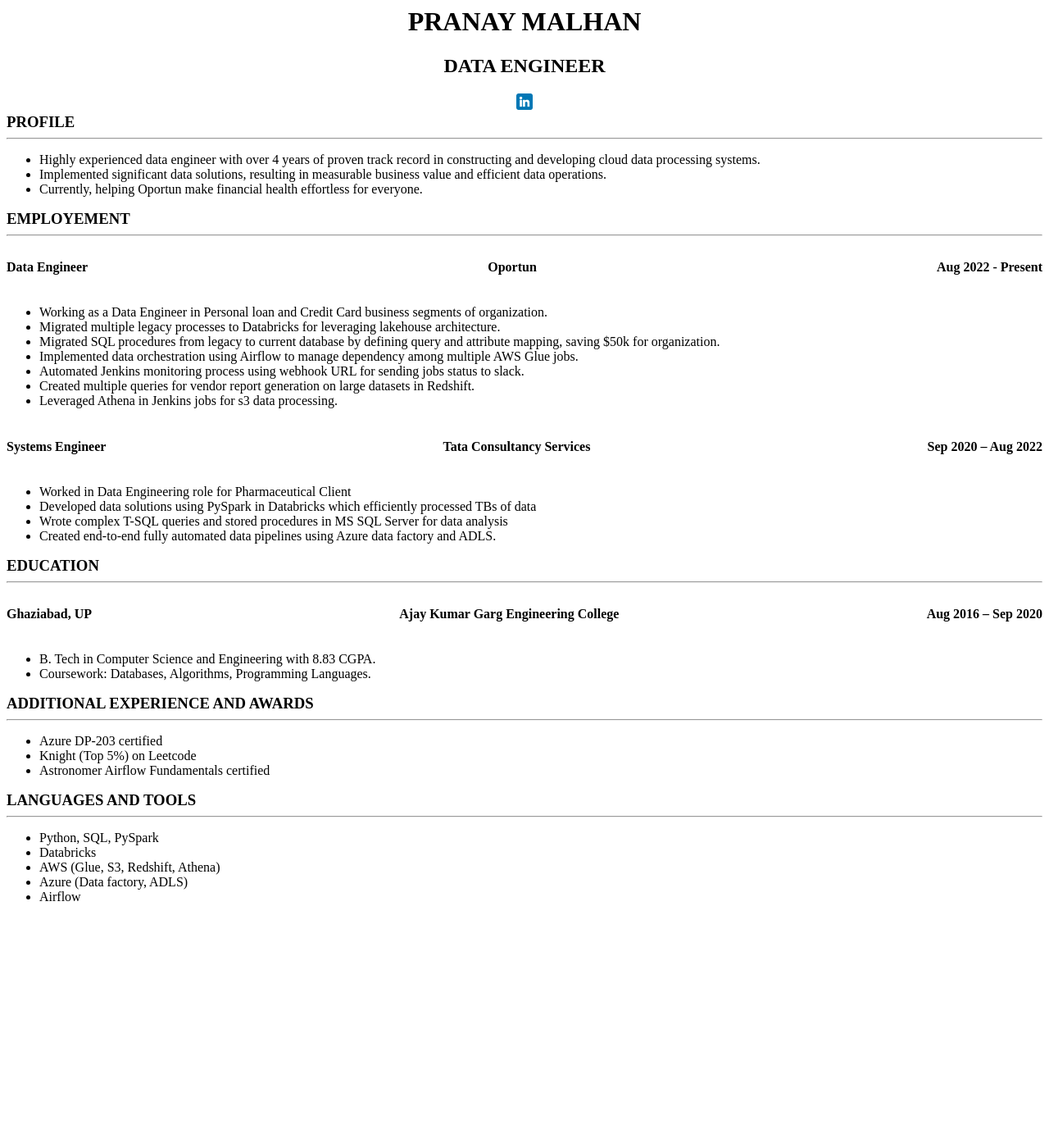
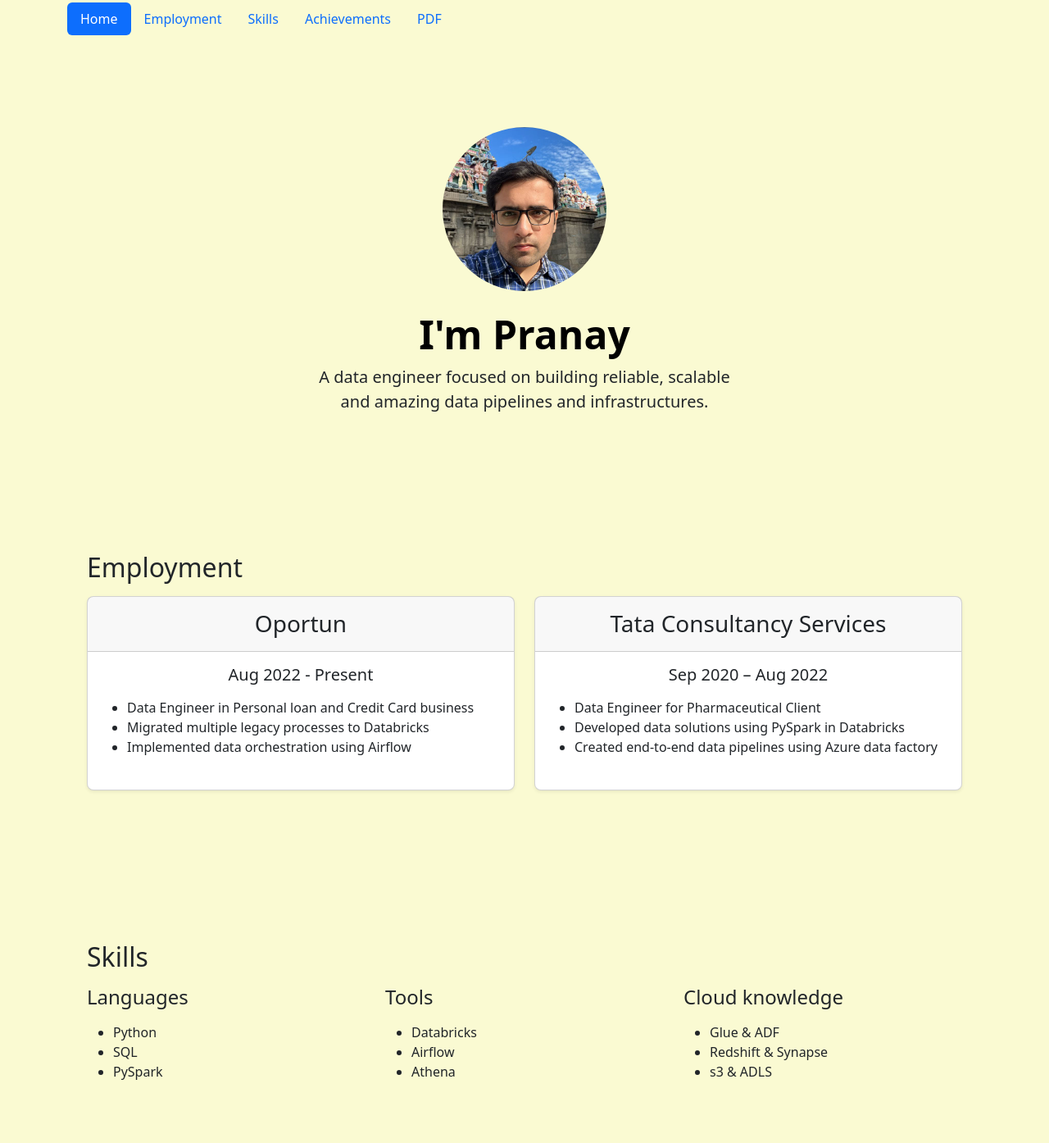
Before and after one commit to pranaymalhan/pranaymalhan.github.io, a plain HTML site: page index.html in a window 1280 px wide. Shown: the part 13-1407 px from the top of the page at 82% size. Before the commit the page ends 1132 px from the top, so only its background shows below. Drawn offline with nearby package versions, Linux system fonts and the light colour scheme.

Commit message:
Modified layout

```diff
--- /dev/null
+++ b/assets/css/style.css
@@ -0,0 +1,8 @@
+body {
+    background-color: lightgoldenrodyellow;
+}
+
+.icon {
+    height: 20px;
+    width: 20px;
+}
--- a/css/style.css
+++ /dev/null
@@ -1,29 +0,0 @@
-.top {
-    text-align: center;
-}
-
-h3 {
-    display: inline;
-}
-
-.profile {
-    text-align: justify;
-}
-
-h1,h2,h3 {
-    text-transform: uppercase;
-}
-
-.emp-info {
-    display: inline-block;
-}
-
-.gist {
-    display: flex;
-    justify-content: space-between
-}
-
-.icon {
-    height: 20px;
-    width: 20px;
-}
--- a/index.html
+++ b/index.html
@@ -4,101 +4,128 @@
     <meta charset="UTF-8">
     <meta name="viewport" content="width=device-width, initial-scale=1.0">
     <title>Portfolio</title>
-    <link rel="stylesheet" href="./css/style.css">
+    <link href="https://cdn.jsdelivr.net/npm/bootstrap@5.3.0-alpha2/dist/css/bootstrap.min.css" rel="stylesheet"
+    integrity="sha384-aFq/bzH65dt+w6FI2ooMVUpc+21e0SRygnTpmBvdBgSdnuTN7QbdgL+OapgHtvPp" crossorigin="anonymous">
+    <link rel="stylesheet" href="./assets/css/style.css">
+    <title>Portfolio</title>
 </head>
 <body>
-    <div class="main">
-        <div class="top">
-            <h1>Pranay Malhan</h1>
-            <h2>Data Engineer</h2>
-            <a href="https://www.linkedin.com/in/pranay-malhan/"><img src="./assets/images/linkedin-icon.png" alt="linkedin icon" class="icon"></a>
+    <div class="container">
+        <nav class="navbar d-flex justify-content-left py-3">
+          <ul class="nav nav-pills">
+            <li class="nav-item"><a href="#" class="nav-link active" aria-current="page">Home</a></li>
+            <li class="nav-item"><a href="#employment" class="nav-link">Employment</a></li>
+            <li class="nav-item"><a href="#skills" class="nav-link">Skills</a></li>
+            <li class="nav-item"><a href="#achievements" class="nav-link">Achievements</a></li>
+            <li class="nav-item"><a href="./assets/resume/resume.pdf" target="_blank" class="nav-link">PDF</a></li>
+          </ul>
+        </nav>
+
+        <div class="px-4 py-5 my-5 text-center">
+            <img class="d-block mx-auto mb-4 rounded-circle" src="./assets/images/image-self.jpg" alt="" width="200" height="200">
+            <h1 class="display-5 fw-bold text-body-emphasis">I'm Pranay</h1>
+            <div class="col-lg-6 mx-auto">
+            <p class="lead mb-4">A data engineer focused on building reliable, scalable and amazing data pipelines and infrastructures.</p>
             </div>
-        <div class="profile">
-            <h3>Profile</h3>
-            <hr/>
-            <ul>
-                <li>
-                    Highly experienced data engineer with over 4 years of proven track record in constructing and developing
-                    cloud data processing systems.
-                </li>
-                <li>
-                    Implemented significant data solutions, resulting in measurable business value and efficient data
-                    operations.
-                </li>
-                <li>
-                    Currently, helping Oportun make financial health effortless for everyone.
-                </li>
-            </ul>
         </div>
-        <div class="employment">
-            <h3>Employement</h3>
-            <hr/>
-            <div id="employment1">
-                <div class="gist">
-                    <h4 class="emp-info" id="role">Data Engineer</h4>
-                    <h4 class="emp-info" id="company">Oportun</h4>
-                    <h4 class="emp-info" id="tenure">Aug 2022 - Present</h4>
+
+        <div class="px-4 py-5 my-5" id="employment">
+            <h2 class="pb-2">Employment</h2>
+
+            <div class="row row-cols-1 row-cols-md-2 mb-3 ">
+            <div class="col">
+                <div class="card mb-4 rounded-3 shadow-sm">
+                <div class="card-header py-3 text-center">
+                    <h3 class="my-0 fw-normal">Oportun</h3>
                 </div>
-                <ul>
-                    <li>Working as a Data Engineer in Personal loan and Credit Card business segments of organization.</li>
-                    <li>Migrated multiple legacy processes to Databricks for leveraging lakehouse architecture.</li>
-                    <li>Migrated SQL procedures from legacy to current database by defining query and attribute mapping, saving
-$50k for organization.</li>
-                    <li>Implemented data orchestration using Airflow to manage dependency among multiple AWS Glue jobs.</li>
-                    <li>Automated Jenkins monitoring process using webhook URL for sending jobs status to slack.</li>
-                    <li>Created multiple queries for vendor report generation on large datasets in Redshift.</li>
-                    <li>Leveraged Athena in Jenkins jobs for s3 data processing.</li>
-                </ul>
-            </div>
-            <div id="employment2">
-                <div class="gist">
-                    <h4 class="emp-info" id="role">Systems Engineer</h4>
-                    <h4 class="emp-info" id="company">Tata Consultancy Services</h4>
-                    <h4 class="emp-info" id="tenure">Sep 2020 – Aug 2022</h4>
-                </div>
-                <ul>
-                    <li>Worked in Data Engineering role for Pharmaceutical Client</li>
-                    <li>Developed data solutions using PySpark in Databricks which efficiently processed TBs of data</li>
-                    <li>Wrote complex T-SQL queries and stored procedures in MS SQL Server for data analysis</li>
-                    <li>Created end-to-end fully automated data pipelines using Azure data factory and ADLS.</li>
+                <div class="card-body">
+                    <h5 class="text-center">Aug 2022 - Present</h5>
+                    <ul class="list-styled mt-3 mb-4">
+                    <li>Data Engineer in Personal loan and Credit Card business</li>
+                    <li>Migrated multiple legacy processes to Databricks</li>
+                    <li>Implemented data orchestration using Airflow</li>
                     </ul>
                 </div>
                 </div>
-        <div class="education">
-            <h3>Education</h3>
-            <hr/>
-            <div id="education1">
-                <div class="gist">
-                    <h4>Ghaziabad, UP</h4>
-                    <h4>Ajay Kumar Garg Engineering College</h4>
-                    <h4>Aug 2016 – Sep 2020</h4>
             </div>
-                <ul>
-                    <li>B. Tech in Computer Science and Engineering with 8.83 CGPA.</li>
-                    <li>Coursework: Databases, Algorithms, Programming Languages.</li>
+            <div class="col">
+                <div class="card mb-4 rounded-3 shadow-sm">
+                    <div class="card-header py-3 text-center">
+                    <h3 class="my-0 fw-normal">Tata Consultancy Services</h3>
+                    </div>
+                    <div class="card-body">
+                    <h5 class="text-center">Sep 2020 – Aug 2022</h5>
+                    <ul class="list-styled mt-3 mb-4">
+                        <li>Data Engineer for Pharmaceutical Client</li>
+                        <li>Developed data solutions using PySpark in Databricks</li>
+                        <li>Created end-to-end data pipelines using Azure data factory</li>
                     </ul>
                     </div>
                 </div>
-        <div class="accolades">
-            <h3>ADDITIONAL EXPERIENCE AND AWARDS</h3>
-            <hr/>
-            <ul>
+            </div>
+            </div>
+
+        </div>
+
+        <div class="px-4 py-5 my-5" id="skills">
+            <h2 class="pb-2">Skills</h2>
+            <div class="row g-4  row-cols-1 row-cols-lg-3">
+            <div class="feature col">
+                <h3 class="fs-4">Languages</h3>
+                <ul class="list-styled mt-3 mb-4">
+                    <li>Python</li>
+                    <li>SQL</li>
+                    <li>PySpark</li>
+                </ul>
+            </div>
+            <div class="feature col">
+                <h3 class="fs-4">Tools</h3>
+                <ul class="list-styled mt-3 mb-4">
+                    <li>Databricks</li>
+                    <li>Airflow</li>
+                    <li>Athena</li>
+                </ul>
+            </div>
+            <div class="feature col">
+                <h3 class="fs-4">Cloud knowledge</h3>
+                <ul class="list-styled mt-3 mb-4">
+                    <li>Glue & ADF</li>
+                    <li>Redshift & Synapse</li>
+                    <li>s3 & ADLS</li>
+                </ul>
+            </div>
+            </div>
+        </div>
+
+        <div class="px-4 py-5 my-5" id="achievements">
+            <h2 class="pb-2">Achievements</h2>
+            <div class="row g-4  row-cols-1 row-cols-lg-3">
+                <div class="feature col">
+                    <ul class="list-styled mt-3 mb-4">
                         <li>Azure DP-203 certified</li>
                         <li>Knight (Top 5%) on Leetcode</li>
                         <li>Astronomer Airflow Fundamentals certified</li>
                     </ul>
                 </div>
-        <div class="tech-stack">
-            <h3>LANGUAGES AND TOOLS</h3>
-            <hr/>
-            <ul>
-                <li>Python, SQL, PySpark</li>
-                <li>Databricks</li>
-                <li>AWS (Glue, S3, Redshift, Athena)</li>
-                <li>Azure (Data factory, ADLS)</li>
-                <li>Airflow</li>
-            </ul>
             </div>
         </div>
+
+        <footer class="d-flex flex-wrap justify-content-between align-items-center py-3 my-4 border-top">
+            <div class="col-md-4 d-flex align-items-center">
+                <a href="/" class="mb-3 me-2 mb-md-0 text-body-secondary text-decoration-none lh-1">
+                  <svg class="bi" width="30" height="24"><use xlink:href="#bootstrap"></use></svg>
+                </a>
+                <span class="mb-3 mb-md-0 text-body-primary">Thanks for visiting!!! For more details -> </span>
+            </div>
+            <ul class="nav col-md-4 justify-content-end list-unstyled d-flex">
+              <li class="ms-3"><a href="https://www.linkedin.com/in/pranay-malhan/"><img src="./assets/images/linkedin-icon.png" alt="linkedin icon" class="icon"></a></li>
+              <li class="ms-3"><a href="https://leetcode.com/u/orp1745/"><img src="./assets/images/leetcode-icon.png" alt="leetcode icon" class="icon"></a></li>
+              <li class="ms-3"><a href="https://github.com/pranaymalhan/"><img src="./assets/images/github-icon.png" alt="github icon" class="icon"></a></li>
+            </ul>
+        </footer>
+    </div>
+    <script src="https://cdn.jsdelivr.net/npm/bootstrap@5.3.0-alpha3/dist/js/bootstrap.bundle.min.js"
+    integrity="sha384-ENjdO4Dr2bkBIFxQpeoTz1HIcje39Wm4jDKdf19U8gI4ddQ3GYNS7NTKfAdVQSZe"
+    crossorigin="anonymous"></script>
 </body>
 </html>
```
Also changed, not shown: assets/images/github-icon.png (added), assets/images/image-self.jpg (added), assets/images/leetcode-icon.png (added), 1 other file. Lines whose indentation alone changed are shown as unchanged.
